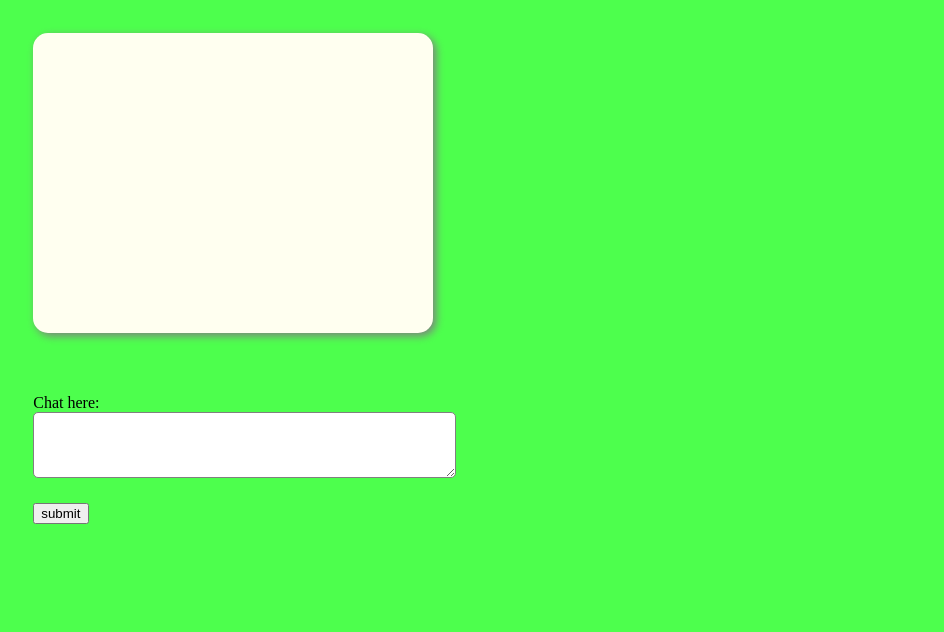
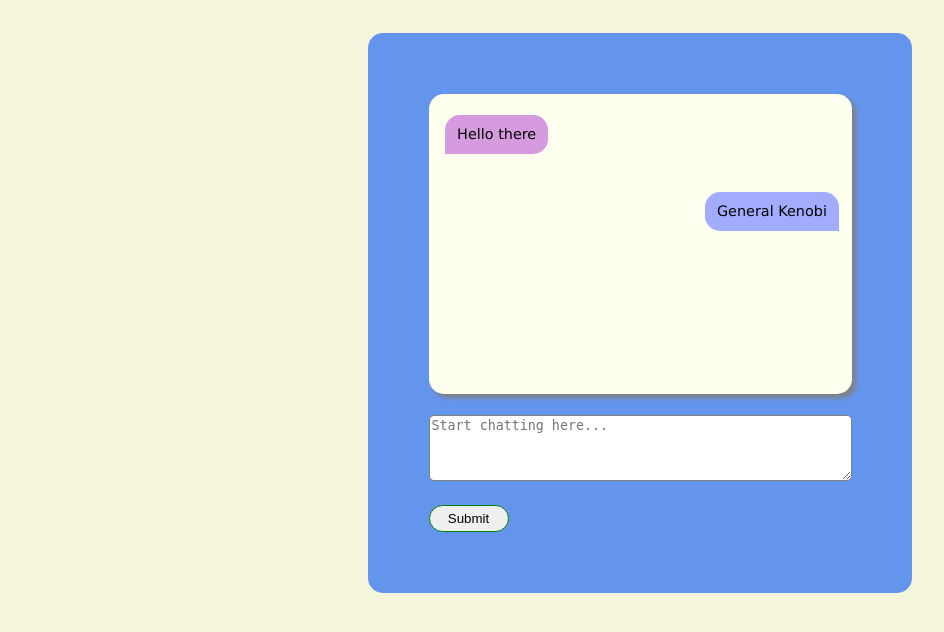
Before and after one commit to Stefanos-Langkilde/MyOwnChatbot, a PHP site: page / in a window 1280 px wide. Shown: the top 632 px of the page, without its empty margins (0-944 px from the left). Run offline with PHP 8.4, Linux system fonts and the light colour scheme.

Commit message:
initial finished prototype with html & css

```diff
--- a/index.html
+++ b/index.html
@@ -8,13 +8,21 @@
    </head>
    <body>
       <div id="container">
-         <div id="chatWindow"></div>
-         <div id="userInputForm">
-            <form>
-               <label for="userInput" id="inputFieldHeader">Chat here:</label> <br />
-               <textarea id="userInput" name="userInput" rows="4" cols="50"></textarea><br />
-               <input id="formSubmitButton" type="submit" value="submit" />
-            </form>
+         <div id="chatbotContainer">
+            <div id="chatWindow">
+               <div class="chatbotTextChat">
+                  <p class="chatbotChatReply">Hello there</p>
+               </div>
+               <div class="userTextChat">
+                     <p class="userChatReply">General Kenobi</p>
+               </div>
+            </div>
+            <div id="userInputForm">
+               <form>
+                  <textarea id="userInput" name="userInput" placeholder="Start chatting here..." rows="4" cols="50"></textarea><br />
+                  <input id="formSubmitButton" type="submit" value="Submit" />
+               </form>
+            </div>
          </div>
       </div>
    </body>
--- a/style.css
+++ b/style.css
@@ -1,33 +1,90 @@
 body {
-    background-color: #4dff4d;
+   background-color: beige;
+   font-family: Verdana, Geneva, Tahoma, sans-serif;
+   font-size: 0.9em;
 }
+
 #container {
    display: flex;
    flex-direction: column;
+   align-content: center;
+   margin: auto;
    width: auto;
    height: auto;
    padding: 2%;
 }
 
+#chatbotContainer {
+   align-self: center;
+   display: flex;
+   flex-direction: column;
+   padding: 5%;
+   background-color: cornflowerblue;
+   border-radius: 15px;
+}
+
 #chatWindow {
    display: flex;
-   width: 400px;
+   flex-direction: column;
+   width: 100%;
    height: 300px;
    background-color: ivory;
    margin: 0 0 5% 0;
    border-radius: 15px;
-   box-shadow: 3px 3px 8px gray;
+   box-shadow: 4px 4px 5px gray;
+   overflow: scroll;
+}
+
+#chatWindow::-webkit-scrollbar{
+    display: none;
+}
+
+.chatbotTextChat {
+   display: flex;
+   flex-direction: row;
+   padding: 1%;
+   height: auto;
+   width: auto;
+   margin: 3% 3% 3% 3%;
+}
+
+.chatbotChatReply {
+    margin-top: 1%;
+    margin-bottom: 1%;
+    background-color: rgb(214, 155, 222);
+    padding: 3%;
+    border-radius: 15px 15px 15px 0;
+}
+
+.userTextChat {
+   display: flex;
+   flex-direction: row-reverse;
+   width: auto;
+   height: auto;
+   margin: 3% 3% 3% 3%;
+}
+
+.userChatReply {
+    margin-top: 1%;
+    margin-bottom: 1%;
+    background-color: rgb(162, 172, 253);
+    padding: 3%;
+    border-radius: 15px 15px 0 15px;
 }
 
 #userInputForm {
    display: flex;
 }
 
-#formSubmitButton {
-   margin-top: 5%;
-}
-
 #userInput {
    border-radius: 5px;
    border: solid 1px gray;
 }
+
+#formSubmitButton {
+   margin-top: 5%;
+   border-radius: 15px;
+   border: solid 1px green;
+   width: 6em;
+   height: 2em;
+}
```
